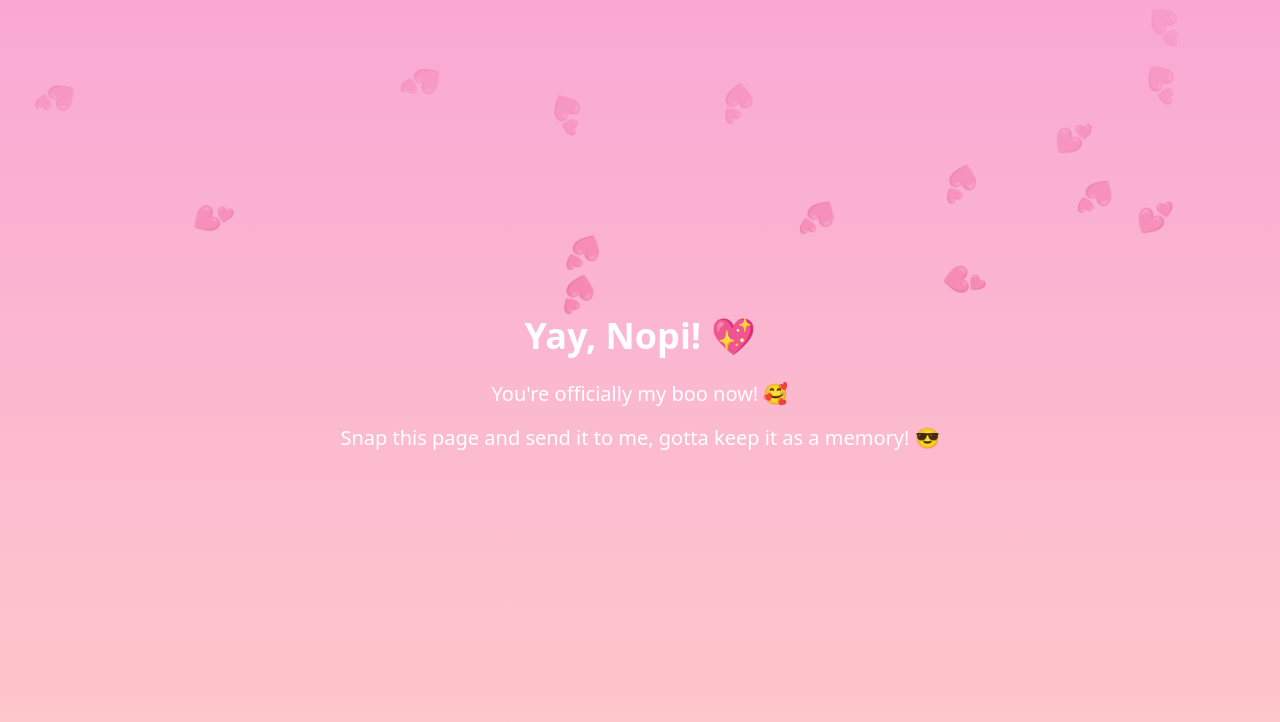
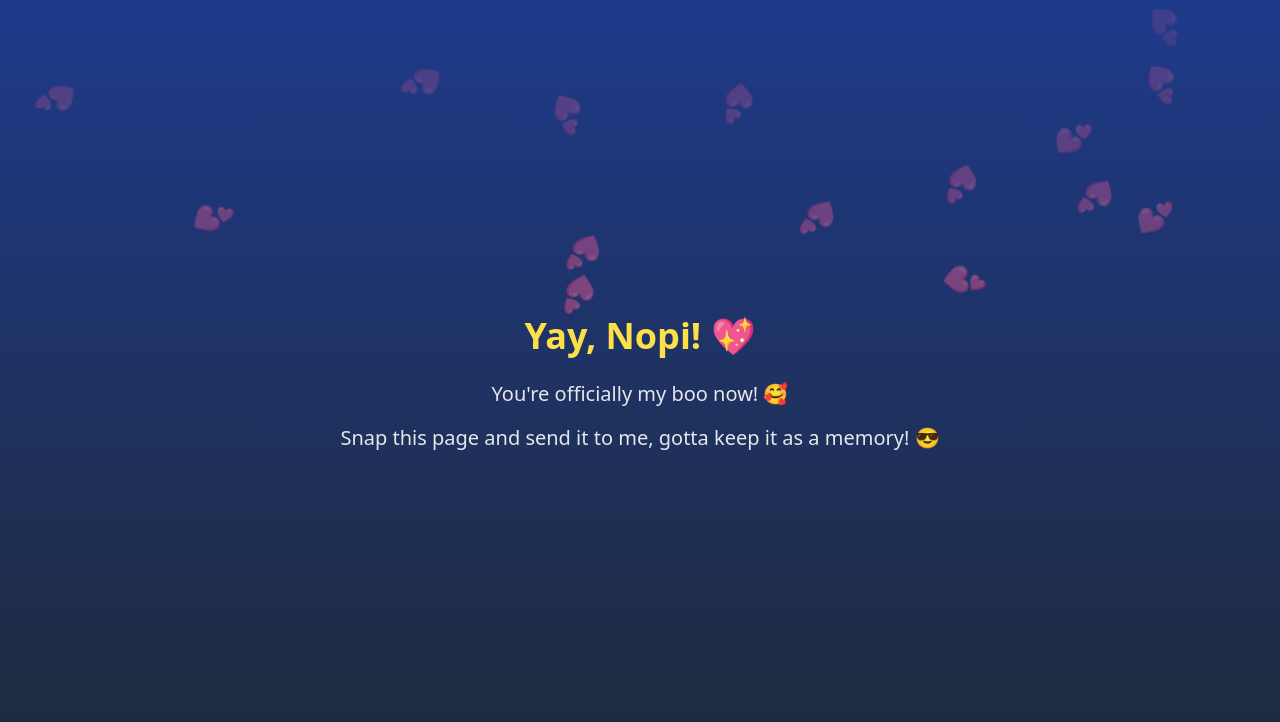
Before and after one commit to Liflifly/ytta, a plain HTML site: page congrats.html in a window 1280 px wide. Drawn offline with nearby package versions, Linux system fonts and the light colour scheme.

Commit message:
Update congrats.html

```diff
--- a/congrats.html
+++ b/congrats.html
@@ -1,9 +1,9 @@
 <!DOCTYPE html>
-<html lang="en">
+<html lang="id">
 <head>
     <meta charset="UTF-8">
     <meta name="viewport" content="width=device-width, initial-scale=1.0">
-    <title>Yay, Nopi! 💖</title>
+    <title>Yeay, Nopi! 💖</title>
     <script src="https://cdn.tailwindcss.com"></script>
     <script src="https://cdnjs.cloudflare.com/ajax/libs/gsap/3.12.5/gsap.min.js"></script>
     <style>
@@ -16,13 +16,13 @@
         }
     </style>
 </head>
-<body class="min-h-screen flex flex-col items-center justify-center bg-gradient-to-b from-pink-300 to-red-200">
+<body class="min-h-screen flex flex-col items-center justify-center bg-gradient-to-b from-blue-900 to-gray-800">
     <div class="container mx-auto px-4 py-8 max-w-2xl text-center">
-        <h1 class="text-3xl md:text-4xl font-bold text-white mb-6 fade-in">Yay, Nopi! 💖</h1>
-        <p class="text-lg md:text-xl text-white mb-4 fade-in" style="animation-delay: 0.2s;">
+        <h1 class="text-3xl md:text-4xl font-bold text-yellow-300 mb-6 fade-in">Yay, Nopi! 💖</h1>
+        <p class="text-lg md:text-xl text-gray-200 mb-4 fade-in" style="animation-delay: 0.2s;">
             You're officially my boo now! 🥰
         </p>
-        <p class="text-lg md:text-xl text-white mb-8 fade-in" style="animation-delay: 0.4s;">
+        <p class="text-lg md:text-xl text-gray-200 mb-8 fade-in" style="animation-delay: 0.4s;">
             Snap this page and send it to me, gotta keep it as a memory! 😎
         </p>
         <div id="sticker-container" class="absolute bottom-0 left-0 right-0 pointer-events-none"></div>
```
